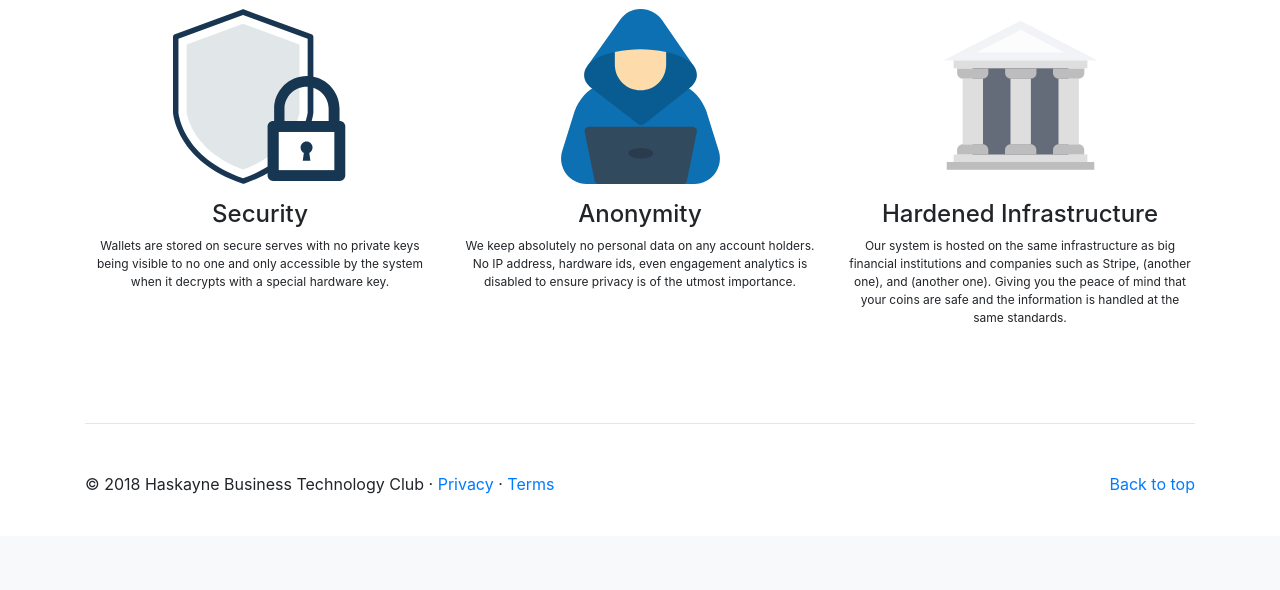
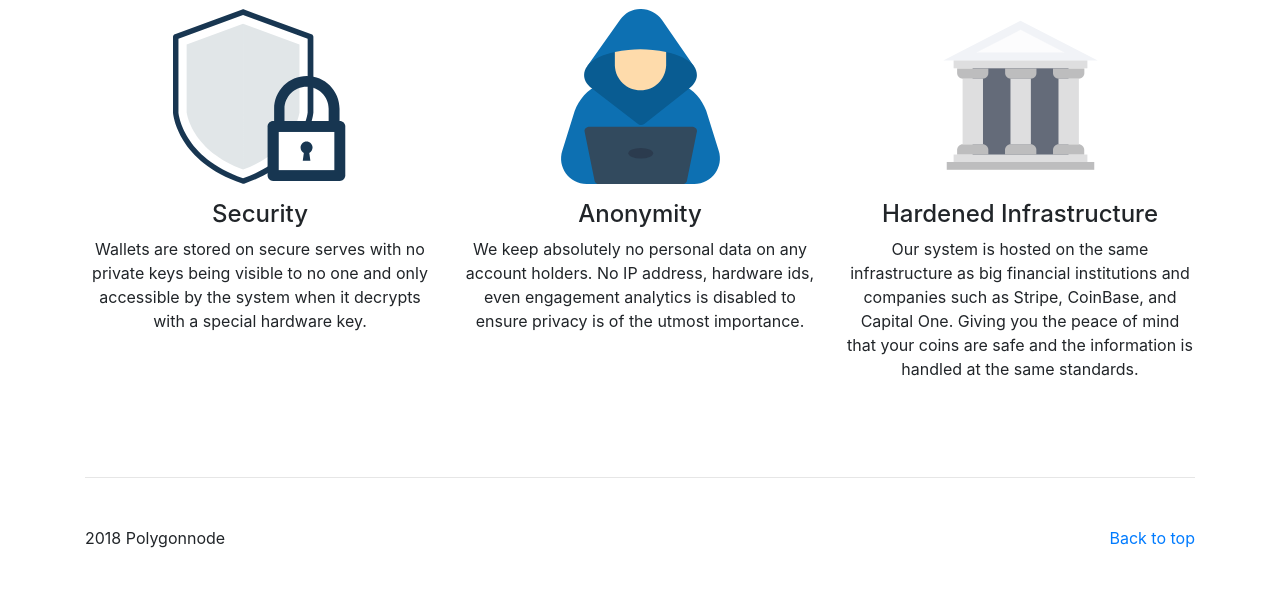
Before and after one commit to zacharymetz/garlic-web-wallet, a Flask app: page / in a window 1280 px wide. Shown: the part 565-1155 px from the top of the page. Before the commit the page ends 1059 px from the top, so only its background shows below. Run offline with Flask 2, Linux system fonts and the light colour scheme; some libraries are stand-ins or nearby versions.

Commit message:
minor spelling chnages

```diff
--- a/app/templates/home/index.html
+++ b/app/templates/home/index.html
@@ -22,7 +22,7 @@ background:#87CEEB;
   padding-bottom:1rem;
 }
 .info_text{
-  font-size: 0.75rem;
+  font-size: 1rem;
 }
 .main_about{
   padding-top:5rem;
@@ -68,7 +68,7 @@ background:#87CEEB;
         <img src="/static/img/bank.svg" class="info_image">
 
         <h4>Hardened Infrastructure</h4>
-        <p class="info_text"> Our system is hosted on the same infrastructure as big financial institutions and companies such as Stripe, (another one), and (another one). Giving you the peace of mind that your coins are safe and the information is handled at the same standards. </p>
+        <p class="info_text"> Our system is hosted on the same infrastructure as big financial institutions and companies such as Stripe, CoinBase, and Capital One. Giving you the peace of mind that your coins are safe and the information is handled at the same standards. </p>
       </div>
 
     </div>
@@ -84,7 +84,7 @@ background:#87CEEB;
 <footer class="container">
   <div style="border-top:1px solid #e6e6e6;padding-bottom:3rem;"></div>
   <p class="float-right"><a href="#">Back to top</a></p>
-  <p>© 2018 Haskayne Business Technology Club · <a href="#">Privacy</a> · <a href="#">Terms</a></p>
+  <p> 2018 Polygonnode </p>
   <br>
   </footer>
 
```
